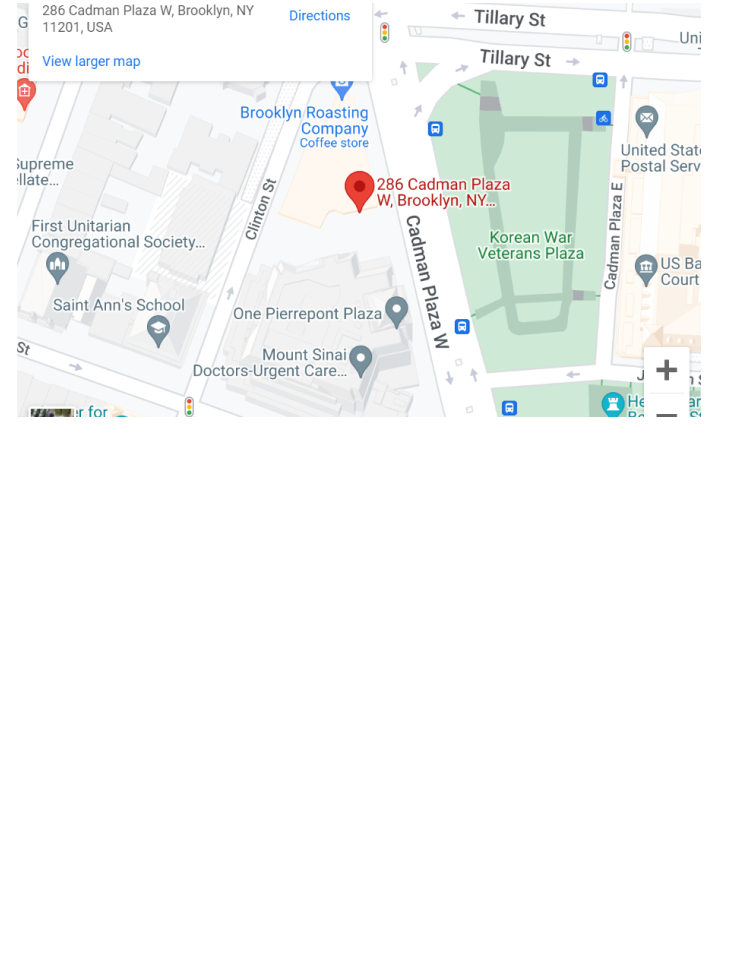
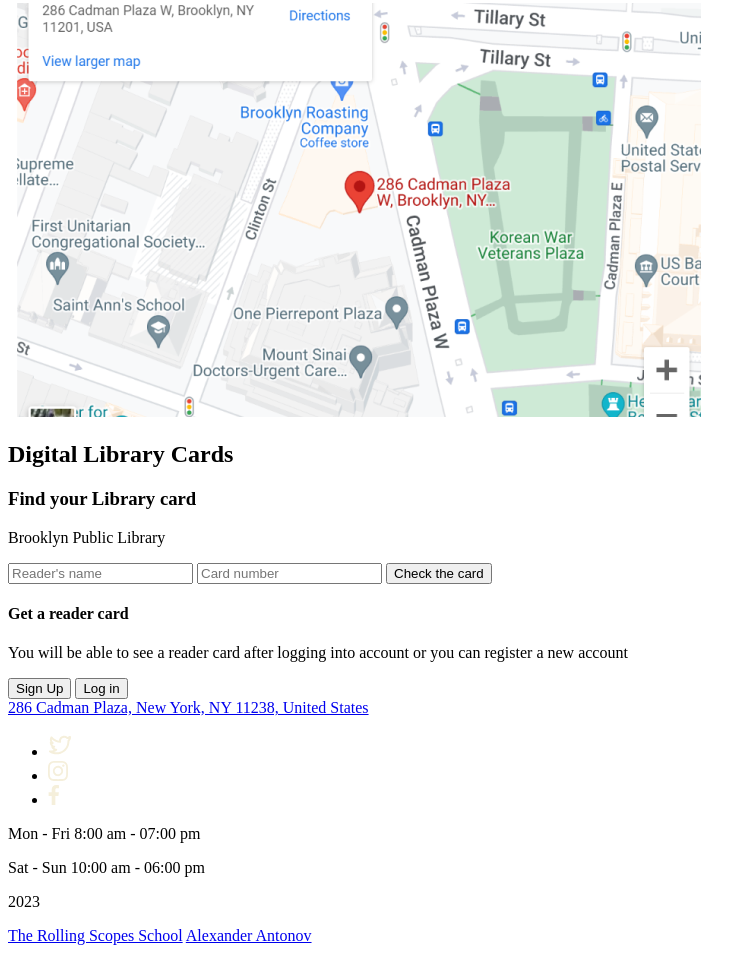
Before and after one commit to Alexander-1092/alexander-1092-JSFEPRESCHOOL2023Q2, a plain HTML site: page library/index.html in a window 1280 px wide. Shown: the part 10575-11528 px from the top of the page, without its empty margins (0-756 px from the left). Before the commit the page ends 11004 px from the top, so only its background shows below. Drawn offline with Linux system fonts and the light colour scheme.

Commit message:
feat: added blocks in the main and favicon

```diff
--- a/library/index.html
+++ b/library/index.html
@@ -3,7 +3,8 @@
 <head>
 	<meta charset="UTF-8">
 	<meta name="viewport" content="width=device-width, initial-scale=1.0">
-	<title>Document</title>
+	<title>BPL</title>
+	<link type="Image/x-icon" href="/library/assets/svg/favicon.ico" rel="icon">
 </head>
 <body>
 	<div class="wrapper">
@@ -348,13 +349,13 @@
 								<h3 class="contacts-subtitle">For all Library inquiries:</h3>
 								<ul class="contacts-list">
 									<li class="contacts-item">
-										Please call (617) 730-2370
+										<a href="tel:+6177302370" class="contacts-link">Please call (617) 730-2370</a>
 									</li>
 									<li class="contacts-item">
-										For TTY service, please call (617) 730-2370
+										<a href="tel:+6177302370" class="contacts-link">For TTY service, please call (617) 730-2370</a>
 									</li>
 									<li class="contacts-item">
-										Putterham Library: (617) 730-2385
+										<a href="tel:+6177302385" class="contacts-link">Putterham Library: (617) 730-2385</a>
 									</li>
 								</ul>
 								<h3 class="contacts-subtitle-two">Senior Staff</h3>
@@ -368,9 +369,73 @@
 						</div>
 					</div>
 				</section>
+				<section class="card">
+					<div class="card-body">
+						<h2 class="card-title">Digital Library Cards</h2>
+						<div class="card-line"></div>
+						<div class="card-box">
+							<div class="card-find">
+								<h3 class="find-title">Find your Library card</h3>
+								<p class="card-subtitle">Brooklyn Public Library</p>
+								<label for="" class="card-label">
+									<input class="card-input" type="text" name="name" placeholder="Reader's name ">
+								</label>
+								<label for="" class="card-label">
+									<input class="card-input" type="text" name="name" placeholder="Card number">
+								</label>
+								<button class="card-btn">Check the card</button>
+							</div>
+							<div class="card-get">
+								<h4 class="get-title">Get a reader card</h4>
+								<p class="get-text">
+									You will be able to see a reader card after logging
+									into account or you can register a new account
+								</p>
+								<button class="get-btn-sign">Sign Up</button>
+								<button class="get-btn-login">Log in</button>
+							</div>
+						</div>
+					</div>
+				</section>
 			</div>
 		</main>
-		<footer class="footer"></footer>
+		<footer class="footer">
+			<div class="container">
+				<div class="footer-body">
+					<div class="footer-top">
+						<div class="top-adress">
+							<a href="#" class="top-adress-text">286 Cadman Plaza, New York, NY 11238, United States</a>
+							<ul class="top-adress-list">
+								<li class="top-adress-item">
+									<a href="#" class="top-adress-link">
+										<img src="./assets/svg/u_twitter-alt.svg" alt="" class="top-adress-img">
+									</a>
+								</li>
+								<li class="top-adress-item">
+									<a href="#" class="top-adress-link">
+										<img src="./assets/svg/Vector.svg" alt="" class="top-adress-img">
+									</a>
+								</li>
+								<li class="top-adress-item">
+									<a href="#" class="top-adress-link">
+										<img src="./assets/svg/Vector-1.svg" alt="" class="top-adress-img">
+									</a>
+								</li>
+							</ul>
+						</div>
+						<div class="top-schedule">
+							<p>Mon - Fri 8:00 am - 07:00 pm</p>
+							<p>Sat - Sun 10:00 am - 06:00 pm</p>
+						</div>
+					</div>
+					<div class="footer-bottom">
+						<p class="footer-year">2023</p>
+						<a href="https://rs.school/js-stage0/" class="name-school">The Rolling Scopes School</a>
+						<a href="https://github.com/Alexander-1092" class="footer-user-name" target="_blank">Alexander Antonov</a>
+					</div>
+				</div>
+			</div>
+		</footer>
 	</div>
 </body>
 </html>
```
Also changed, not shown: library/assets/svg/favicon.ico (added).
